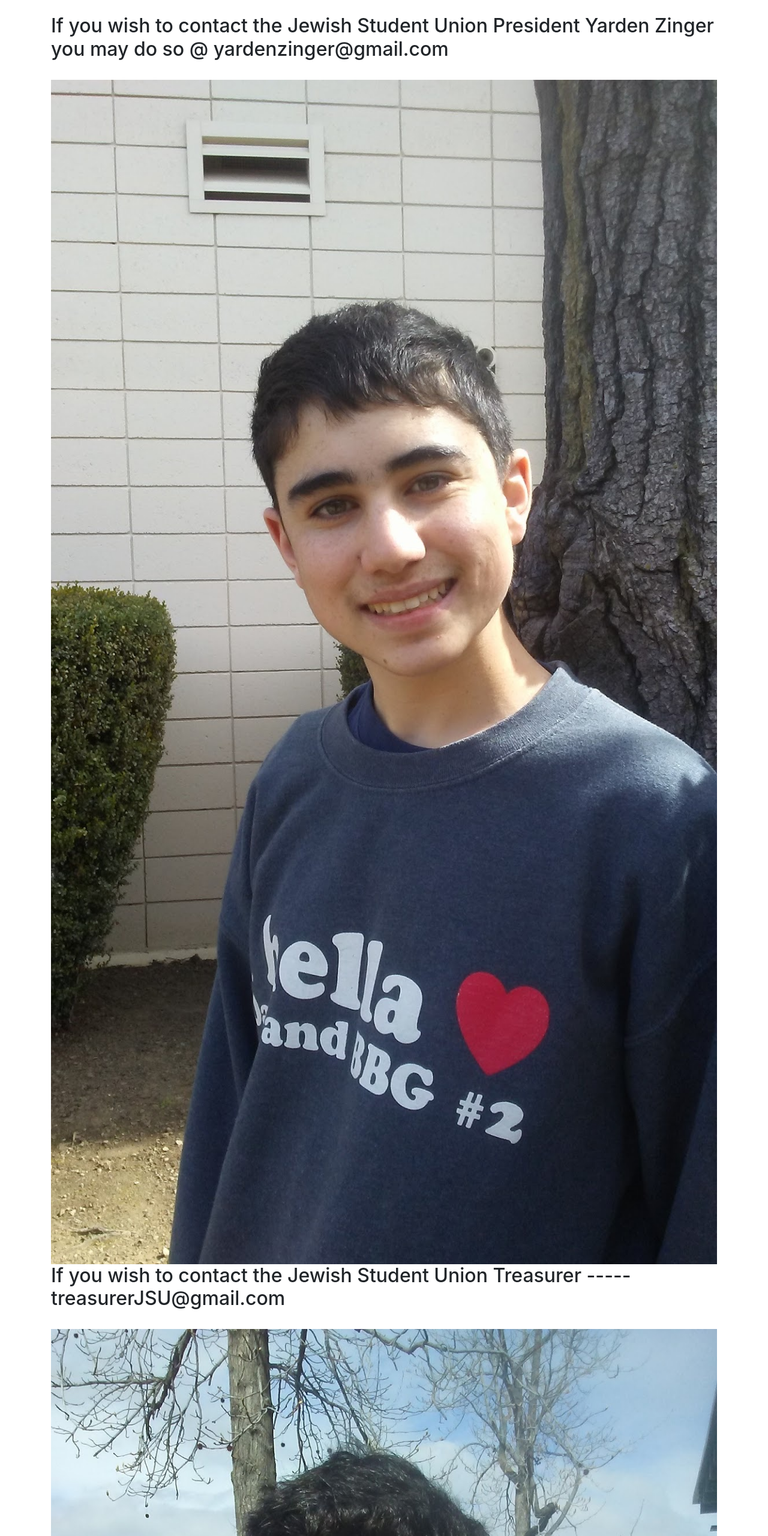
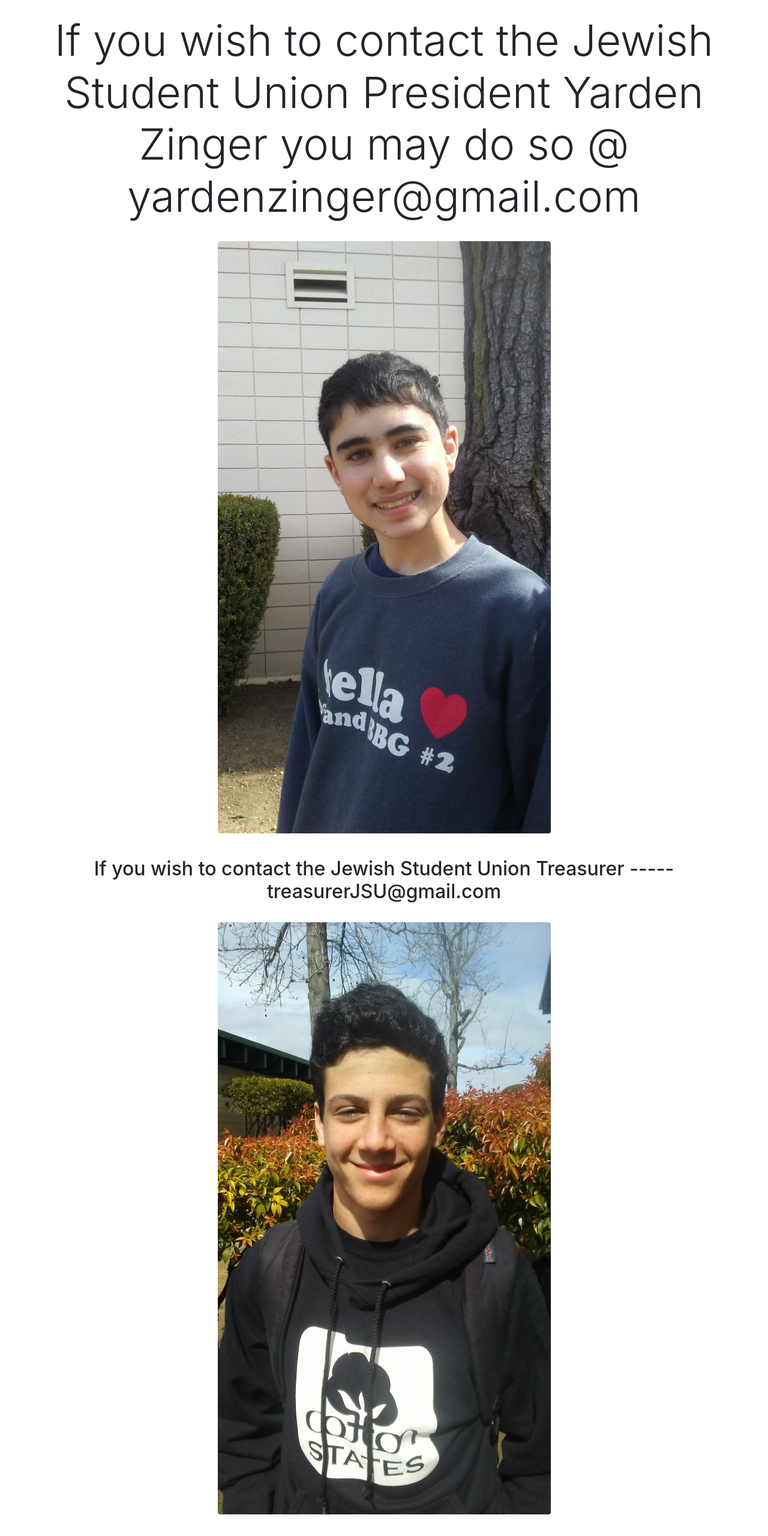
Before and after one commit to calba5141114/jsu, a plain HTML site: page pages/contacts/contacts.html in a window 1280 px wide. Shown: the part 220-2780 px from the top of the page at 60% size. Drawn offline with nearby package versions, Linux system fonts and the light colour scheme; files that its build step writes are made by us from their sources.

Commit message:
made changes to contact

```diff
--- a/pages/contacts/contacts.css
+++ /dev/null
@@ -1,49 +0,0 @@
-/* body nav {
-  display: flex;
-}
-
-body nav a {
-  font-family: 'Segoe UI', Tahoma, Geneva, Verdana, sans-serif;
-  color: black;
-  text-decoration: none;
-  font-size: 1.5vw;
-}
-
-body nav a:hover {
-  /* text-decoration: line-through; */
-}
-
-.Tub{
-  text-align: center;
-  font-family: 'Segoe UI', Tahoma, Geneva, Verdana, sans-serif;
-} */
-
-.Love{
-  text-emphasis:none;
-  text-align: center;
-  font-family: 'Segoe UI', Tahoma, Geneva, Verdana, sans-serif;
-}
-
-.dd{
-
-  width: 100%;
-  height: auto;
-
-}
-
-.amit{
-
-  width: 100%;
-  height: auto;
-
-}
-
-/* <style> */
-/* .dd { basic responsive img */
-	/* max-width: 100%; */
-	/* height: auto; */
-	/* width: auto\9; IE8 */
-/* } */
-/* </style> */
-
-/* <img class="dd" src="../../media/officers/YardenJsu.jpg" alt="Yarden"/> */
--- a/pages/contacts/contacts.html
+++ b/pages/contacts/contacts.html
@@ -36,29 +36,29 @@
     </nav>
 
 
-    <div class="container">
+    <div class="container text-center">
         <h1 class="display-3">Contacts</h1>
         <br>
         <p class="lead">
             You may contact JSU officers and club members using the following information.
         </p>
         <br>
-        <ul class="list-unstyled">
-            <li>
-                <h2 class="Love"> If you wish to contact the Jewish Student Union President Yarden Zinger you may do so @ yardenzinger@gmail.com</h2>
-            </li>
+
+
+                <h2 class="display-3"> If you wish to contact the Jewish Student Union President Yarden Zinger you may do so @ yardenzinger@gmail.com</h2>
+
             <br>
-            <img class="dd" src="../../media/officers/YardenJsu.jpg" alt="Yarden Picture" align="center" class="image-fluid" />
+        <p class="text-center"><img class="w-50 rounded" src="../../media/officers/YardenJsu.jpg" alt="Yarden Picture" align="center" class="image-fluid" /></p>
             <br>
-            <li>
+
                 <h2> If you wish to contact the Jewish Student Union Treasurer ----- treasurerJSU@gmail.com </h2>
-            </li>
+
             <br>
-            <img class="amit" src="../../media/officers/AMit.jpg" alt="Amit" align="center" class="image-fluid" />
+            <p class="text-center"><img class="w-50 rounded" src="../../media/officers/AMit.jpg" alt="Yarden Picture" align="center" class="image-fluid" /></p>
             <br>
-            <li>
+
                 If you wish to contact the event organizer you may do so at JSUHHSEVENTS@gmail.com
-            </li>
+
     </div>
 
 </body>
```
